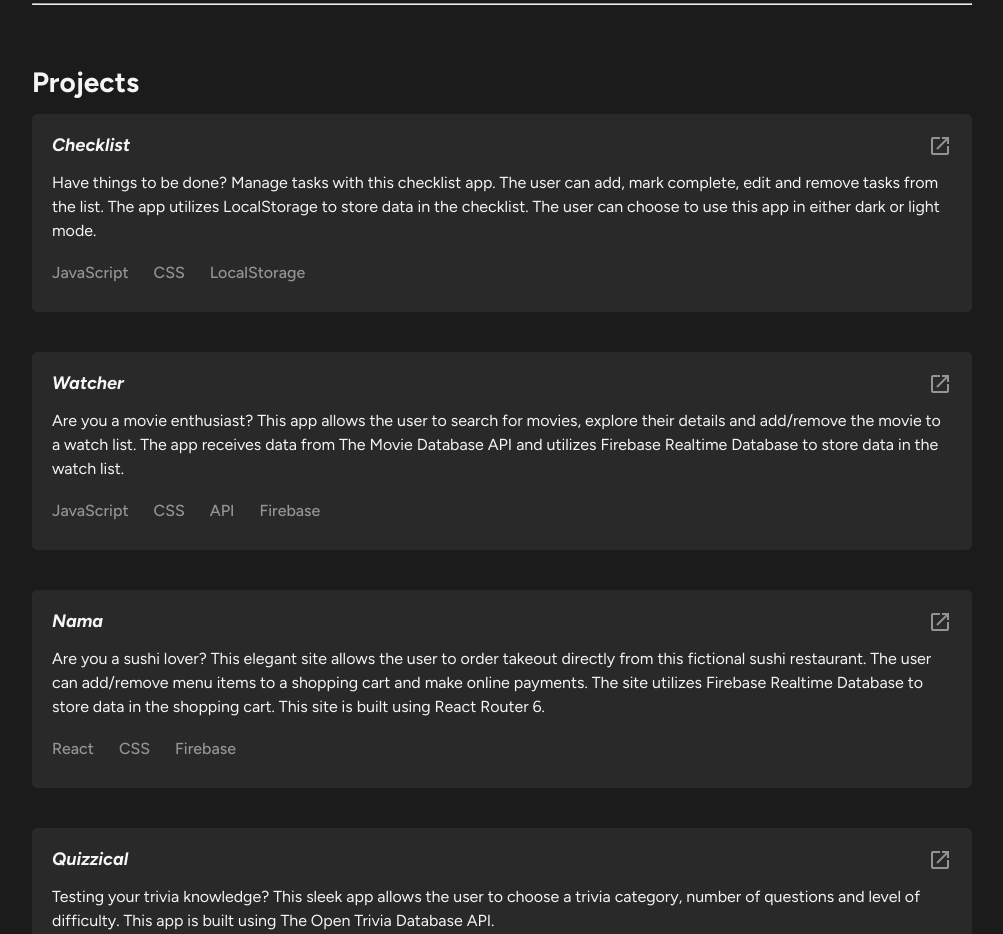
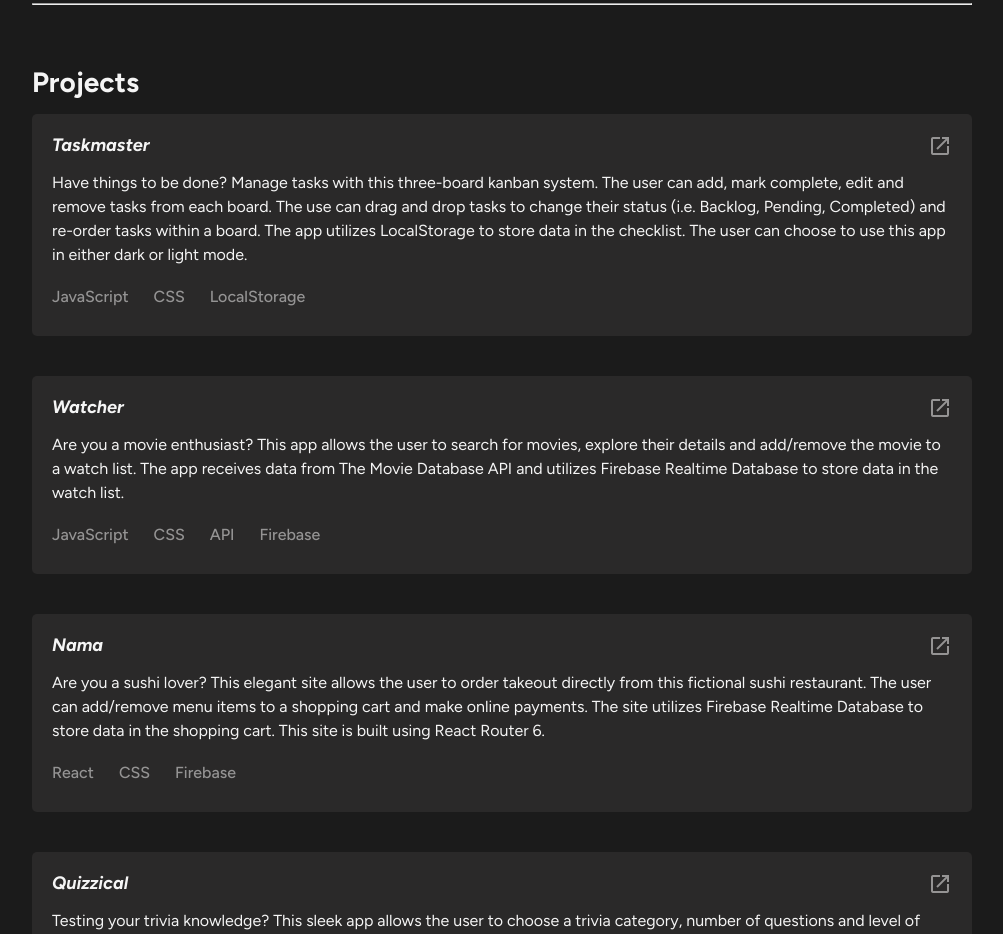
Before and after one commit to alexismgjackson-github/portfolio, a plain HTML site: page Portfolio/index.html in a window 1280 px wide. Shown: the part 1360-2294 px from the top of the page, without its empty margins (138-1141 px from the left). Drawn offline with nearby package versions, Linux system fonts and the light colour scheme.

Commit message:
Add files via upload

```diff
--- a/Portfolio/index.html
+++ b/Portfolio/index.html
@@ -109,16 +109,19 @@
         <div class="projects-grid" id="projects-grid">
           <div class="project">
             <div class="project-header">
-              <h3 class="project-name">Checklist</h3>
+              <h3 class="project-name">Taskmaster</h3>
               <a href="#" class="project-link" alt="Link to Checklist project">
                 <span class="material-symbols-outlined">open_in_new</span>
               </a>
             </div>
             <p class="project-details">
-              Have things to be done? Manage tasks with this checklist app. The
-              user can add, mark complete, edit and remove tasks from the list.
-              The app utilizes LocalStorage to store data in the checklist. The
-              user can choose to use this app in either dark or light mode.
+              Have things to be done? Manage tasks with this three-board kanban
+              system. The user can add, mark complete, edit and remove tasks
+              from each board. The use can drag and drop tasks to change their
+              status (i.e. Backlog, Pending, Completed) and re-order tasks
+              within a board. The app utilizes LocalStorage to store data in the
+              checklist. The user can choose to use this app in either dark or
+              light mode.
             </p>
             <ul class="project-tools">
               <li class="tool">JavaScript</li>
```
